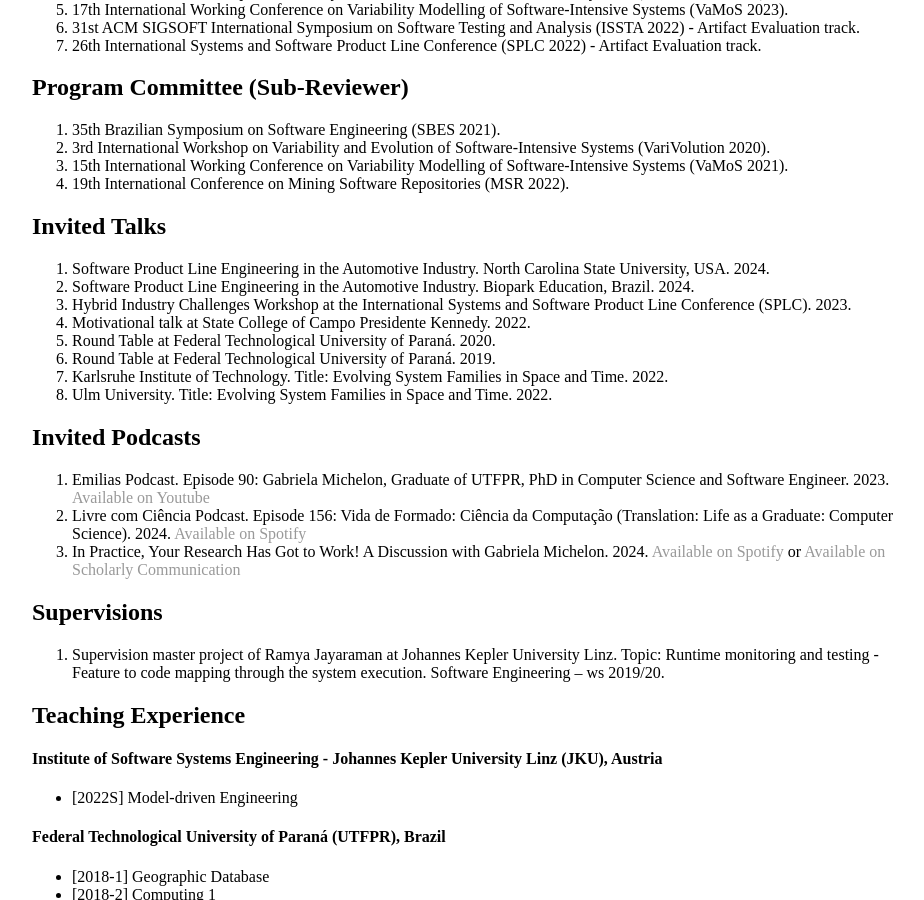
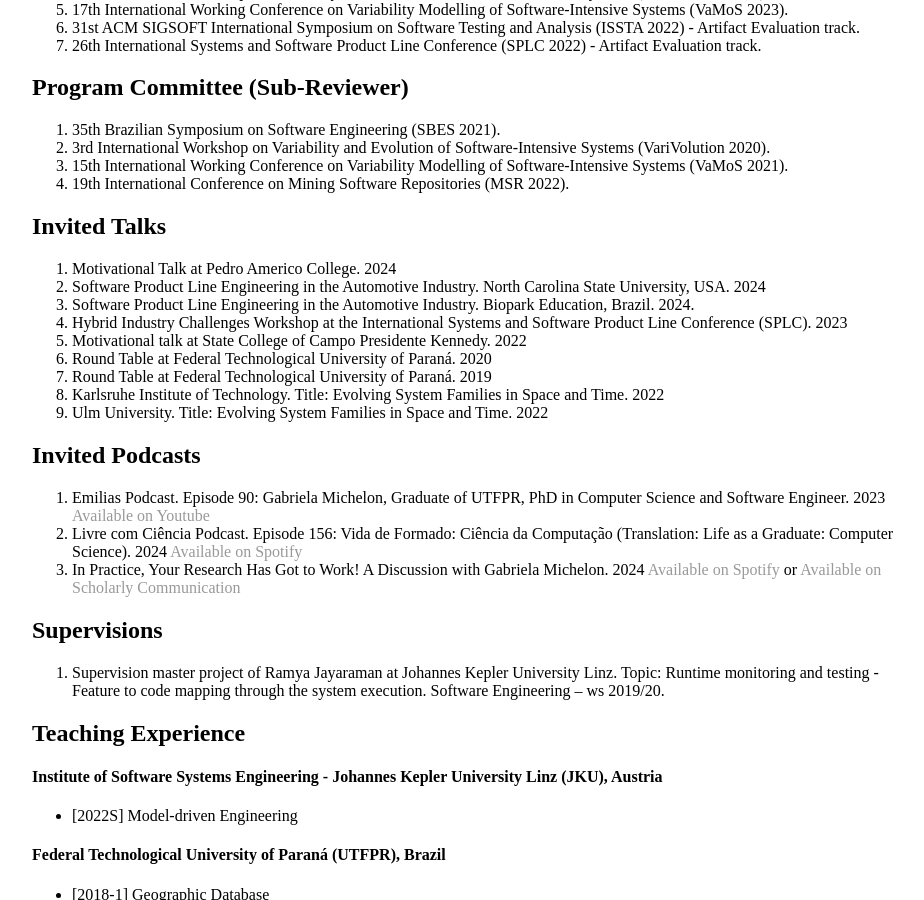
Before and after one commit to GabrielaMichelon/gabrielamichelon.github.io, a Jekyll site: the page built from cv/index.html, in a window 1280 px wide and 900 px high, scrolled down 2987 px. Shown: the whole window, without its empty margins (160-1084 px from the left). Built offline with Jekyll 4.4.1, drawn with Linux system fonts in a browser that asks for light colours.

Commit message:
add changes

```diff
--- a/cv/index.html
+++ b/cv/index.html
@@ -165,22 +165,23 @@ title: CV of Gabriela Karoline Michelon
 		<h2>Invited Talks</h2>
 
 		<ol>
-			<li> Software Product Line Engineering in the Automotive Industry. North Carolina State University, USA. 2024. </li>
+			<li> Motivational Talk at Pedro Americo College. 2024</li>
+			<li> Software Product Line Engineering in the Automotive Industry. North Carolina State University, USA. 2024</li>
 			<li> Software Product Line Engineering in the Automotive Industry. Biopark Education, Brazil. 2024. </li>
-			<li> Hybrid Industry Challenges Workshop at the International Systems and Software Product Line Conference (SPLC). 2023. </li>
-			<li> Motivational talk at State College of Campo Presidente Kennedy. 2022. </li>
-			<li> Round Table at Federal Technological University of Paraná. 2020. </li>
-			<li> Round Table at Federal Technological University of Paraná. 2019. </li>
-			<li> Karlsruhe Institute of Technology. Title: Evolving System Families in Space and Time. 2022.</li>
-			<li> Ulm University. Title: Evolving System Families in Space and Time. 2022.</li>
+			<li> Hybrid Industry Challenges Workshop at the International Systems and Software Product Line Conference (SPLC). 2023</li>
+			<li> Motivational talk at State College of Campo Presidente Kennedy. 2022</li>
+			<li> Round Table at Federal Technological University of Paraná. 2020</li>
+			<li> Round Table at Federal Technological University of Paraná. 2019</li>
+			<li> Karlsruhe Institute of Technology. Title: Evolving System Families in Space and Time. 2022</li>
+			<li> Ulm University. Title: Evolving System Families in Space and Time. 2022</li>
 		</ol>
 
 		<h2>Invited Podcasts</h2>
 
 		<ol>
-			<li> Emilias Podcast. Episode 90: Gabriela Michelon, Graduate of UTFPR, PhD in Computer Science and Software Engineer. 2023. <a href="https://www.youtube.com/watch?v=26h51TztZFY&ab_channel=Em%C3%ADliasArma%C3%A7%C3%A3oemBits" target="_blank">Available on Youtube</a> </li>
-			<li> Livre com Ciência Podcast. Episode 156: Vida de Formado: Ciência da Computação (Translation: Life as a Graduate: Computer Science). 2024. <a href="https://open.spotify.com/episode/67rORMsENPSTB8F5eFva2N?si=wqPgjDXdRYGvptDWuoOd5A" target="_blank">Available on Spotify</a> </li>
-			<li> In Practice, Your Research Has Got to Work! A Discussion with Gabriela Michelon. 2024. <a href="https://open.spotify.com/episode/5kWS4JBrITnlYvccRnI68N?si=FC37gXkzQcWsVk-yK08hLw" target="_blank">Available on Spotify</a> or  <a href="https://newbooksnetwork.com/in-practice-your-research-has-got-to-work#" target="_blank">Available on Scholarly Communication</a> </li>
+			<li> Emilias Podcast. Episode 90: Gabriela Michelon, Graduate of UTFPR, PhD in Computer Science and Software Engineer. 2023 <a href="https://www.youtube.com/watch?v=26h51TztZFY&ab_channel=Em%C3%ADliasArma%C3%A7%C3%A3oemBits" target="_blank">Available on Youtube</a> </li>
+			<li> Livre com Ciência Podcast. Episode 156: Vida de Formado: Ciência da Computação (Translation: Life as a Graduate: Computer Science). 2024 <a href="https://open.spotify.com/episode/67rORMsENPSTB8F5eFva2N?si=wqPgjDXdRYGvptDWuoOd5A" target="_blank">Available on Spotify</a> </li>
+			<li> In Practice, Your Research Has Got to Work! A Discussion with Gabriela Michelon. 2024 <a href="https://open.spotify.com/episode/5kWS4JBrITnlYvccRnI68N?si=FC37gXkzQcWsVk-yK08hLw" target="_blank">Available on Spotify</a> or  <a href="https://newbooksnetwork.com/in-practice-your-research-has-got-to-work#" target="_blank">Available on Scholarly Communication</a> </li>
 		</ol>
 
 		<h2>Supervisions</h2>
```
